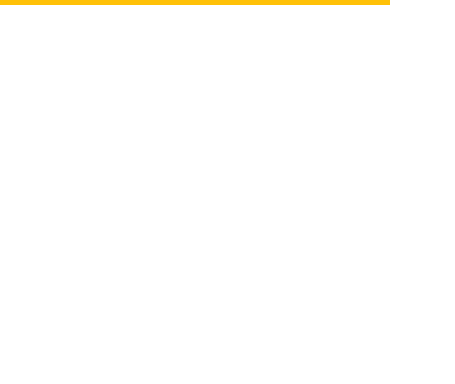
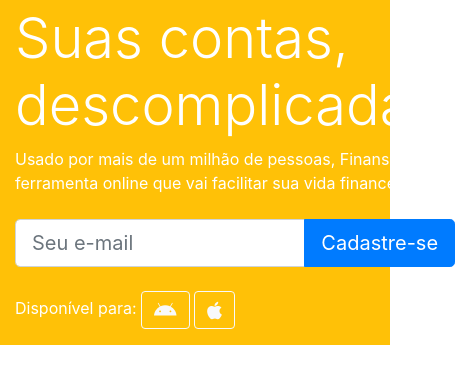
Before and after one commit to edgarffgomes/Finans, a plain HTML site: page index.html in a window 390 px wide. Shown: the part 58-442 px from the top of the page, 455 px wide, since content can reach past the window. Drawn offline with nearby package versions, Linux system fonts and the light colour scheme.

Commit message:
Seção de capa responsiva adicionada!

```diff
--- a/index.html
+++ b/index.html
@@ -18,6 +18,7 @@
 
   </head>
   <body>
+
     <header> <!-- Início do cabeçalho -->
 
       <nav class="navbar navbar-expand-sm navbar-light bg-warning">
@@ -41,13 +42,55 @@
 
           </div>
 
+        </div>
+
+      </nav>
+
+    </header> <!-- Fim do cabeçalho -->
+
+    <section id="home"> <!-- Início da seção -->
+
+      <div class="container">
+
+        <div class="row">
+
+          <div class="col-md-6 d-flex"> <!-- Textos da seção -->
+            <div class="align-self-center">
+              <h1 class="display-4">Suas contas, descomplicadas!</h1>
+              <p>
+                Usado por mais de um milhão de pessoas, Finans é uma ferramenta online que vai facilitar sua vida financeira.
+              </p>
+
+              <form class="mt-4 mb-4">
+
+                <div class="input-group input-group-lg">
+
+                  <input type="text" name="" placeholder="Seu e-mail" class="form-control">
+                  <div class="input-group-append">
+                    <button type="button" class="btn btn-primary">Cadastre-se</button>
+                  </div>
+
+                </div>
+
+              </form>
+
+              <p>
+                Disponível para:
+                <a href="" class="btn btn-outline-light"> <i class="fab fa-android fa-lg"></i> </a>
+                <a href="" class="btn btn-outline-light"> <i class="fab fa-apple fa-lg"></i> </a>
+              </p>
+            </div>
+          </div>
+
+          <div class="col-md-6 d-none d-md-block">
+            <img src="img/capa-mulher.png">
+          </div>
 
         </div>
 
+      </div>
 
-      </nav>
-
-    </header> <!-- Fimdo cabeçalho -->
+    </section> <!-- Fim da seção --.
 
 
     <!-- JavaScript (Opcional) -->
```
